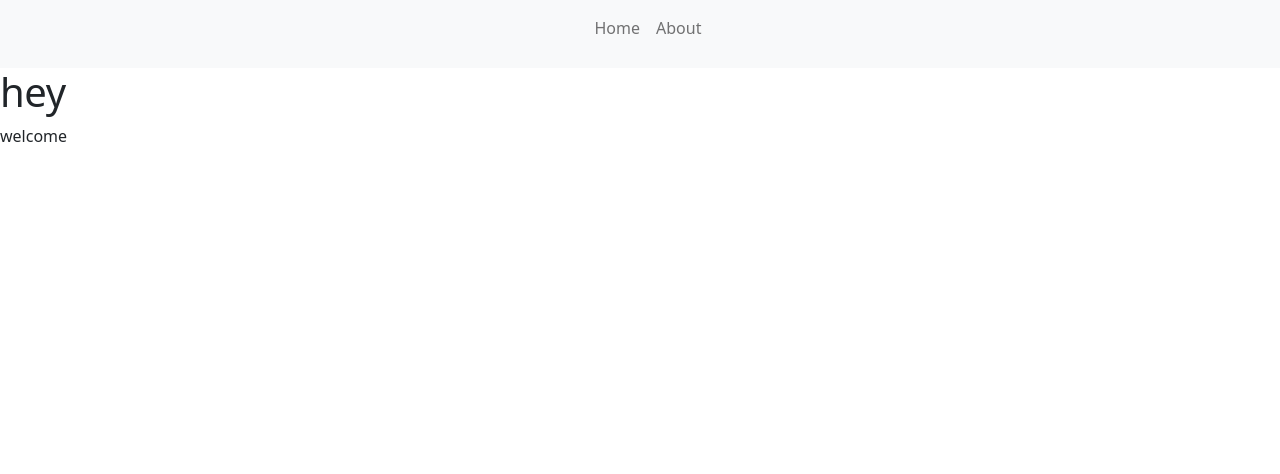
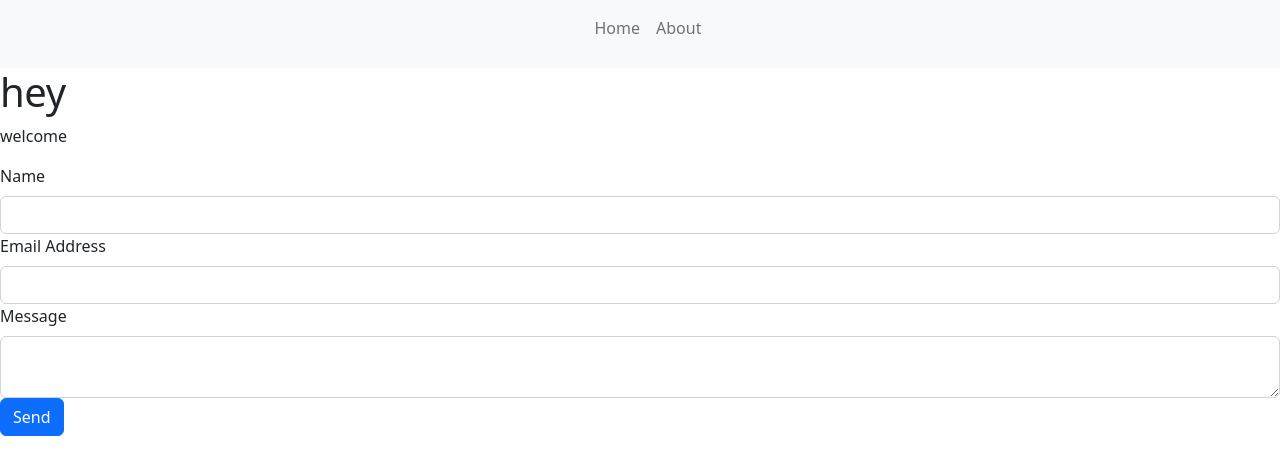
Before and after one commit to fsunesara/Fresco, a Gatsby site: page / in a window 1280 px wide. Built offline with nearby package versions, Linux system fonts and the light colour scheme; Gatsby itself is replaced by a stand-in of ours.

Commit message:
Testing contact form

```diff
--- /dev/null
+++ b/src/components/contactform.js
@@ -0,0 +1,25 @@
+import React, { Component } from "react"
+import { Link } from 'gatsby'
+
+export default class ContactForm extends Component {
+    render() {
+        return (
+            <form name="contact" netlify>
+                <input type="hidden" name="form-name" value="contact" />
+                <div>
+                    <label for="nameInput" class="form-label">Name</label>
+                    <input type="text" class="form-control" id="nameInput"/>
+                </div>
+                <div>
+                    <label for="emailInput" class="form-label">Email Address</label>
+                    <input type="email" class="form-control" id="emailInput"/>
+                </div>
+                <div>
+                    <label for="messageInput" class="form-label">Message</label>
+                    <textarea class="form-control" id="messageInput"/>
+                </div>
+                <button type="submit" class="btn btn-primary">Send</button>
+            </form>
+        )
+    }
+}
--- a/src/components/layout.css
+++ b/src/components/layout.css
@@ -40,7 +40,7 @@ body {
   font-family: sans-serif;
   font-family: var(--font-sans);
   font-weight: normal;
-  margin: 0;
+  margin: auto;
   word-wrap: break-word;
 }
 a {
--- a/src/pages/index.js
+++ b/src/pages/index.js
@@ -1,6 +1,7 @@
 import * as React from "react"
 import Layout from "../components/layout"
 import Seo from "../components/seo"
+import ContactForm from "../components/contactform"
 
 
 const IndexPage = () => (
@@ -8,6 +9,7 @@ const IndexPage = () => (
     <Seo title="Home" />
     <h1>hey</h1>
     <p>welcome</p>
+    <ContactForm/>
   </Layout>
 )
 
```
Also changed, not shown: 1 other file.
